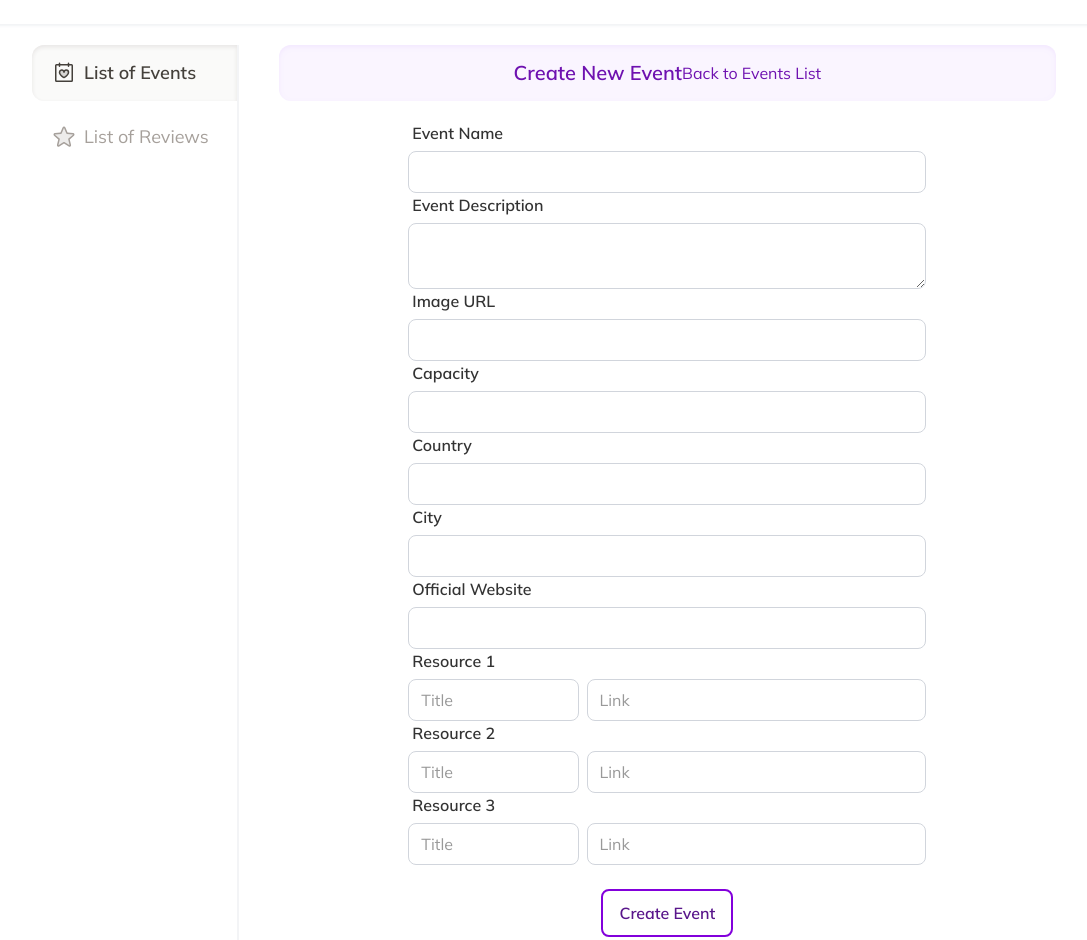
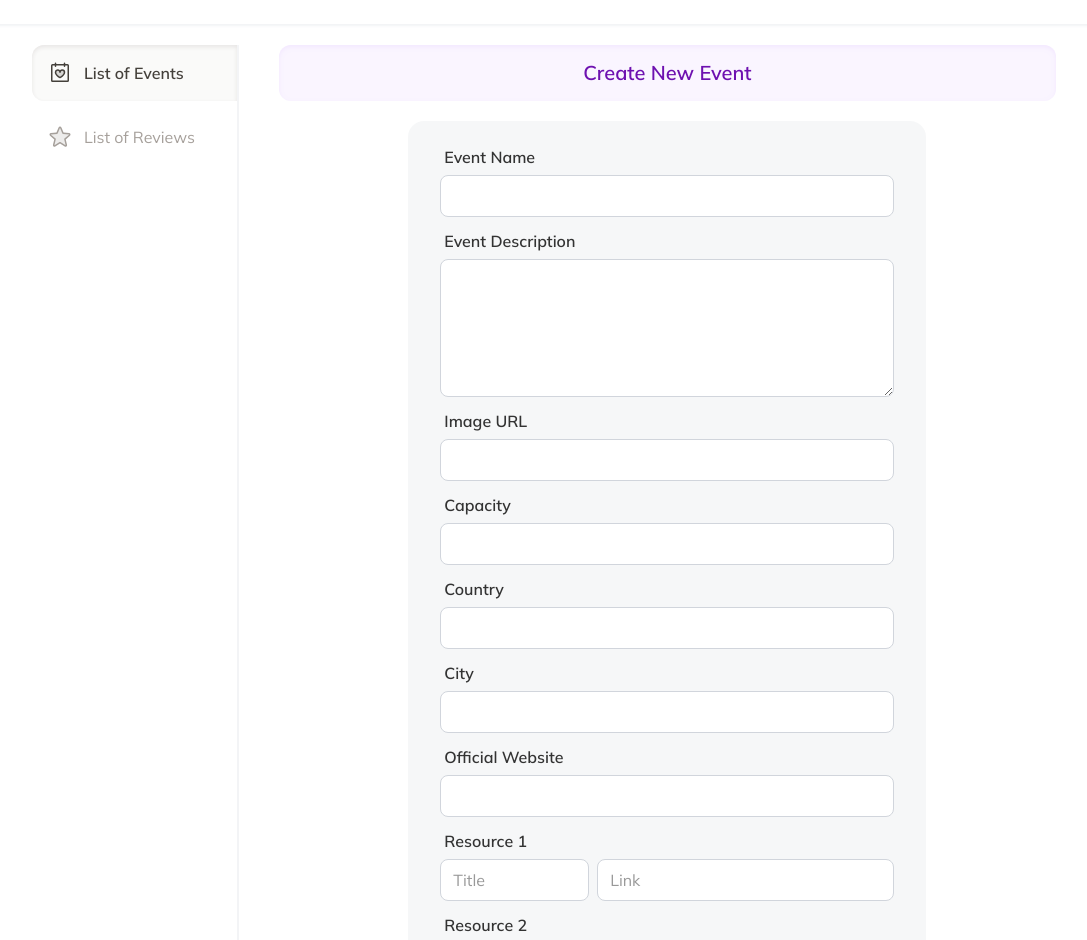
Before and after one commit to SonicScore2025/SonicScore-app, a React (Vite) app: page /admin/events/create in a window 1280 px wide. Shown: the part 52-992 px from the top of the page, without its empty margins (96-1183 px from the left). Built offline with nearby package versions, Linux system fonts and the light colour scheme.

Commit message:
style: Fix all admin bugs

```diff
--- a/index.html
+++ b/index.html
@@ -10,7 +10,7 @@
   <link
     href="https://fonts.googleapis.com/css2?family=Mulish:ital,wght@0,200..1000;1,200..1000&family=Noto+Sans:ital,wght@0,100..900;1,100..900&family=Nunito:ital,wght@0,200..1000;1,200..1000&family=Poppins:ital,wght@0,100;0,200;0,300;0,400;0,500;0,600;0,700;0,800;0,900;1,100;1,200;1,300;1,400;1,500;1,600;1,700;1,800;1,900&family=Roboto:ital,wght@0,100..900;1,100..900&display=swap"
     rel="stylesheet">
-  <title>Sonic Score</title>
+  <title>Sonic Score | Rate Your Experiences</title>
 </head>
 
 <body>
--- a/src/assets/css/table.css
+++ b/src/assets/css/table.css
@@ -10,11 +10,11 @@ table thead {
 }
 
 table thead th {
-  @apply text-center py-4 px-6 border-b-2 border-blue-200 font-semibold first:rounded-tl-xl last:rounded-tr-xl whitespace-nowrap;
+  @apply text-center py-4 px-2 border-b-2 border-blue-200 font-bold first:rounded-tl-xl last:rounded-tr-xl whitespace-nowrap text-sm;
 }
 
 table tbody td {
-  @apply text-center py-2.5 px-3 border-b border-blue-100 text-blue-900 whitespace-nowrap;
+  @apply text-center py-2.5 px-2 border-b border-blue-100 text-blue-900 whitespace-nowrap text-sm;
 }
 
 table tbody tr:hover td {
@@ -22,12 +22,6 @@ table tbody tr:hover td {
 }
 
 /* Form Initial Style */
-form.admin {
-  @apply bg-gray-100/75 px-10 py-8 rounded-xl flex flex-col gap-3;
-}
-
-
-
 form .form-control {
   @apply flex flex-col gap-1.5;
 }
@@ -44,6 +38,26 @@ form textarea {
   @apply flex-1 border border-gray-300 p-2 rounded-lg bg-white;
 }
 
+/* Admin Form  */
+form.admin {
+  @apply bg-gray-100/75 px-5 md:px-8 py-5 md:py-6 rounded-2xl flex flex-col gap-3;
+}
+
+form.admin input,
+form.admin textarea {
+  @apply outline-purple-800;
+}
+
+/* Small Forms */
+form.small-form .form-control {
+  @apply flex items-center flex-row justify-between;
+}
+
+form.small-form .form-control input {
+  @apply w-12 text-center !py-1.5;
+}
+
+/* Buttons Style */
 .btn {
   @apply py-2.5 px-4 rounded-lg  cursor-pointer border-2 font-semibold duration-300;
 }
@@ -57,15 +71,15 @@ form textarea {
 }
 
 .btn-primary-fill {
-  @apply bg-purple-700 text-white hover:bg-purple-800/80
+  @apply bg-purple-700 text-white hover:bg-purple-800/80;
 }
 
 .btn-blue {
-  @apply border-blue-900 hover:bg-blue-900 hover:text-white text-blue-900
+  @apply border-blue-900 hover:bg-blue-900 hover:text-white text-blue-900;
 }
 
 .btn-blue-fill {
-  @apply  border-blue-900 bg-blue-900 text-white hover:bg-blue-950;
+  @apply border-blue-900 bg-blue-900 text-white hover:bg-blue-950;
 }
 
 .btn-alert {
@@ -77,15 +91,5 @@ form textarea {
 }
 
 .btn-cancel {
-  @apply border-gray-400 text-gray-500 hover:bg-gray-400 hover:text-white
+  @apply border-gray-400 text-gray-500 hover:bg-gray-400 hover:text-white;
 }
-
-
-/* Small Forms Style */
-form.small-form .form-control {
-  @apply flex items-center flex-row justify-between
-}
-
-form.small-form .form-control input {
-  @apply w-12 text-center !py-1.5
-}
--- /dev/null
+++ b/src/components/Loading.jsx
@@ -0,0 +1,13 @@
+import { Waveform } from "@phosphor-icons/react";
+
+export default function Loading() {
+  return (
+    <div className="flex items-center justify-center min-h-96">
+      <Waveform
+        size={24}
+        className="animate-ping text-purple-800"
+        weight="bold"
+      />
+    </div>
+  );
+}
--- a/src/config/api.js
+++ /dev/null
@@ -1,2 +0,0 @@
-export const API_URL =
-  "https://sonicscore-api-default-rtdb.europe-west1.firebasedatabase.app";
--- a/src/index.css
+++ b/src/index.css
@@ -8,6 +8,7 @@ body {
   color: #333;
 }
 
+/* Header Section */
 .Header ul li {
   @apply text-lg font-semibold hover:text-purple-600;
 }
@@ -16,8 +17,9 @@ body {
   @apply text-purple-600;
 }
 
+/* Admin Page */
 #adminPage ul li a {
-  @apply flex h-14 items-center px-5 text-lg text-stone-400 rounded-xl md:rounded-tr-none md:rounded-br-none rounded-tl-xl rounded-bl-xl hover:bg-stone-50 hover:text-stone-500 hover:inset-shadow-sm hover:inset-shadow-stone-200 duration-300;
+  @apply flex gap-3 h-14 items-center px-4 text-stone-400 rounded-xl md:rounded-tr-none md:rounded-br-none rounded-tl-xl rounded-bl-xl hover:bg-stone-50 hover:text-stone-500 hover:inset-shadow-sm hover:inset-shadow-stone-200 duration-300;
 }
 
 #adminPage ul li a.active {
--- a/src/pages/AdminCreateEventPage.jsx
+++ b/src/pages/AdminCreateEventPage.jsx
@@ -1,6 +1,6 @@
-import axios from 'axios';
-import { useState } from 'react';
-import { Link, useNavigate } from 'react-router-dom';
+import axios from "axios";
+import { useState } from "react";
+import { Link, useNavigate } from "react-router-dom";
 
 const API_URL = import.meta.env.VITE_API_URL;
 
@@ -8,17 +8,17 @@ const CreateEventPage = () => {
   const navigate = useNavigate();
 
   const [formData, setFormData] = useState({
-    name: '',
-    description: '',
-    imageSource: '',
-    capacity: '',
-    country: '',
-    city: '',
-    website: '',
+    name: "",
+    description: "",
+    imageSource: "",
+    capacity: "",
+    country: "",
+    city: "",
+    website: "",
     resources: [
-      { sourceTitle: '', sourceURL: '' },
-      { sourceTitle: '', sourceURL: '' },
-      { sourceTitle: '', sourceURL: '' },
+      { sourceTitle: "", sourceURL: "" },
+      { sourceTitle: "", sourceURL: "" },
+      { sourceTitle: "", sourceURL: "" },
     ],
   });
 
@@ -42,7 +42,7 @@ const CreateEventPage = () => {
     return axios
       .post(`${API_URL}/events.json`, newEvent)
       .then((response) => {
-        console.log('Event Created:', response.data);
+        console.log("Event Created:", response.data);
         return true;
       })
       .catch((err) => {
@@ -57,7 +57,8 @@ const CreateEventPage = () => {
     const { country, city, resources, ...rest } = formData;
 
     const filledResources = resources.filter(
-      (resource) => resource.sourceTitle.trim() !== '' && resource.sourceURL.trim() !== ''
+      (resource) =>
+        resource.sourceTitle.trim() !== "" && resource.sourceURL.trim() !== ""
     );
 
     const newEvent = {
@@ -81,20 +82,20 @@ const CreateEventPage = () => {
     checkDuplicateEvent(newEvent.name)
       .then((isDuplicate) => {
         if (isDuplicate) {
-          alert('An event with this name already exists!');
+          alert("An event with this name already exists!");
         } else {
           createEvent(newEvent).then((success) => {
             if (success) {
-              navigate('/admin/events');
+              navigate("/admin/events");
             } else {
-              alert('Failed to create event. Please try again.');
+              alert("Failed to create event. Please try again.");
             }
           });
         }
       })
       .catch((err) => {
         console.log(err);
-        alert('Something went wrong. Please try again.');
+        alert("Something went wrong. Please try again.");
       });
   };
 
@@ -108,12 +109,9 @@ const CreateEventPage = () => {
     <div id="createEventPage">
       <div className="admin-header">
         <h1>Create New Event</h1>
-        <button className="btn-link cursor-pointer" onClick={() => navigate(-1)}>
-          Back to Events List
-        </button>
       </div>
 
-      <form className="w-2/3 mx-auto my-5" onSubmit={handleSubmit}>
+      <form className="admin md:w-2/3 mx-auto my-5" onSubmit={handleSubmit}>
         <div className="form-control">
           <label className="label">Event Name</label>
           <input
@@ -129,7 +127,10 @@ const CreateEventPage = () => {
           <label className="label">Event Description</label>
           <textarea
             value={formData.description}
-            onChange={(e) => setFormData({ ...formData, description: e.target.value })}
+            rows={5}
+            onChange={(e) =>
+              setFormData({ ...formData, description: e.target.value })
+            }
             required
             className="textarea textarea-bordered"
           />
@@ -140,7 +141,9 @@ const CreateEventPage = () => {
           <input
             type="text"
             value={formData.imageSource}
-            onChange={(e) => setFormData({ ...formData, imageSource: e.target.value })}
+            onChange={(e) =>
+              setFormData({ ...formData, imageSource: e.target.value })
+            }
             required
             className="input input-bordered"
           />
@@ -150,8 +153,11 @@ const CreateEventPage = () => {
           <label className="label">Capacity</label>
           <input
             type="number"
+            min={0}
             value={formData.capacity}
-            onChange={(e) => setFormData({ ...formData, capacity: e.target.value })}
+            onChange={(e) =>
+              setFormData({ ...formData, capacity: e.target.value })
+            }
             className="input input-bordered"
           />
         </div>
@@ -161,7 +167,9 @@ const CreateEventPage = () => {
           <input
             type="text"
             value={formData.country}
-            onChange={(e) => setFormData({ ...formData, country: e.target.value })}
+            onChange={(e) =>
+              setFormData({ ...formData, country: e.target.value })
+            }
             required
             className="input input-bordered"
           />
@@ -183,7 +191,9 @@ const CreateEventPage = () => {
           <input
             type="text"
             value={formData.website}
-            onChange={(e) => setFormData({ ...formData, website: e.target.value })}
+            onChange={(e) =>
+              setFormData({ ...formData, website: e.target.value })
+            }
             className="input input-bordered"
           />
         </div>
@@ -191,66 +201,81 @@ const CreateEventPage = () => {
         {/* Resource Inputs */}
         <div className="form-control">
           <label className="label">Resource 1</label>
-          <div className="flex gap-2">
+          <div className="flex flex-col md:flex-row gap-2">
             <input
-              className="w-1/3 input input-bordered"
+              className="md:w-1/3 input input-bordered"
               type="text"
               placeholder="Title"
               value={formData.resources[0].sourceTitle}
-              onChange={(e) => handleResourceChange(0, 'sourceTitle', e.target.value)}
+              onChange={(e) =>
+                handleResourceChange(0, "sourceTitle", e.target.value)
+              }
             />
             <input
-              className="w-2/3 input input-bordered"
+              className="md:w-2/3 input input-bordered"
               type="text"
               placeholder="Link"
               value={formData.resources[0].sourceURL}
-              onChange={(e) => handleResourceChange(0, 'sourceURL', e.target.value)}
+              onChange={(e) =>
+                handleResourceChange(0, "sourceURL", e.target.value)
+              }
             />
           </div>
         </div>
 
         <div className="form-control">
           <label className="label">Resource 2</label>
-          <div className="flex gap-2">
+          <div className="flex flex-col md:flex-row gap-2">
             <input
-              className="w-1/3 input input-bordered"
+              className="md:w-1/3 input input-bordered"
               type="text"
               placeholder="Title"
               value={formData.resources[1].sourceTitle}
-              onChange={(e) => handleResourceChange(1, 'sourceTitle', e.target.value)}
+              onChange={(e) =>
+                handleResourceChange(1, "sourceTitle", e.target.value)
+              }
             />
             <input
-              className="w-2/3 input input-bordered"
+              className="md:w-2/3 input input-bordered"
               type="text"
               placeholder="Link"
               value={formData.resources[1].sourceURL}
-              onChange={(e) => handleResourceChange(1, 'sourceURL', e.target.value)}
+              onChange={(e) =>
+                handleResourceChange(1, "sourceURL", e.target.value)
+              }
             />
           </div>
         </div>
 
         <div className="form-control">
           <label className="label">Resource 3</label>
-          <div className="flex gap-2">
+          <div className="flex flex-col md:flex-row gap-2">
             <input
-              className="w-1/3 input input-bordered"
+              className="md:w-1/3 input input-bordered"
               type="text"
               placeholder="Title"
               value={formData.resources[2].sourceTitle}
-              onChange={(e) => handleResourceChange(2, 'sourceTitle', e.target.value)}
+              onChange={(e) =>
+                handleResourceChange(2, "sourceTitle", e.target.value)
+              }
             />
             <input
-              className="w-2/3 input input-bordered"
+              className="md:w-2/3 input input-bordered"
               type="text"
               placeholder="Link"
               value={formData.resources[2].sourceURL}
-              onChange={(e) => handleResourceChange(2, 'sourceURL', e.target.value)}
+              onChange={(e) =>
+                handleResourceChange(2, "sourceURL", e.target.value)
+              }
             />
           </div>
         </div>
 
-        <div className="text-center mt-6">
-          <button type="submit" className="btn btn-primary w-auto">
+        <div className="flex gap-3 justify-center mt-6">
+          <button className="btn btn-cancel" onClick={() => navigate(-1)}>
+            Back to List
+          </button>
+          <button type="submit" className="btn btn-primary-fill flex-1 md:flex-none">
             Create Event
           </button>
         </div>
--- a/src/pages/AdminDashboardPage.jsx
+++ b/src/pages/AdminDashboardPage.jsx
@@ -11,13 +11,13 @@ const AdminDashboardPage = () => {
       <div className="w-full md:w-2/10">
         <ul className="flex flex-col gap-2">
           <li>
-            <NavLink to={"/admin/events"} className="gap-2">
+            <NavLink to={"/admin/events"}>
               <CalendarHeart size={24} weight="duotone" />
               List of Events
             </NavLink>
           </li>
           <li>
-            <NavLink to={"/admin/reviews"} className="gap-2">
+            <NavLink to={"/admin/reviews"}>
               <Star size={24} weight="duotone" />
               List of Reviews
             </NavLink>
--- a/src/pages/AdminUpdateEventPage.jsx
+++ b/src/pages/AdminUpdateEventPage.jsx
@@ -1,6 +1,7 @@
-import axios from 'axios';
-import { useEffect, useState } from 'react';
-import { Link, useNavigate, useParams } from 'react-router-dom';
+import axios from "axios";
+import { useEffect, useState } from "react";
+import { Link, useNavigate, useParams } from "react-router-dom";
+import Loading from "../components/Loading";
 
 const API_URL = import.meta.env.VITE_API_URL;
 
@@ -10,17 +11,17 @@ const UpdateEventPage = () => {
   const navigate = useNavigate();
   const [loading, setLoading] = useState(true);
   const [formData, setFormData] = useState({
-    name: '',
-    description: '',
-    imageSource: '',
-    capacity: '',
-    country: '',
-    city: '',
-    website: '',
+    name: "",
+    description: "",
+    imageSource: "",
+    capacity: "",
+    country: "",
+    city: "",
+    website: "",
     resources: [
-      { sourceTitle: '', sourceURL: '' },
-      { sourceTitle: '', sourceURL: '' },
-      { sourceTitle: '', sourceURL: '' },
+      { sourceTitle: "", sourceURL: "" },
+      { sourceTitle: "", sourceURL: "" },
+      { sourceTitle: "", sourceURL: "" },
     ],
   });
 
@@ -39,17 +40,17 @@ const UpdateEventPage = () => {
   useEffect(() => {
     if (eventData) {
       setFormData({
-        name: eventData.name || '',
-        description: eventData.description || '',
-        imageSource: eventData.imageSource || '',
-        capacity: eventData.capacity || '',
-        country: eventData.location?.country || '',
-        city: eventData.location?.city || '',
-        website: eventData.website || '',
+        name: eventData.name || "",
+        description: eventData.description || "",
+        imageSource: eventData.imageSource || "",
+        capacity: eventData.capacity || "",
+        country: eventData.location?.country || "",
+        city: eventData.location?.city || "",
+        website: eventData.website || "",
         resources: eventData.resources || [
-          { sourceTitle: '', sourceURL: '' },
-          { sourceTitle: '', sourceURL: '' },
-          { sourceTitle: '', sourceURL: '' },
+          { sourceTitle: "", sourceURL: "" },
+          { sourceTitle: "", sourceURL: "" },
+          { sourceTitle: "", sourceURL: "" },
         ],
       });
     }
@@ -63,7 +64,9 @@ const UpdateEventPage = () => {
           id,
           ...response.data[id],
         }));
-        return eventsArr.some((item) => item.name === eventName && item.id !== id);
+        return eventsArr.some(
+          (item) => item.name === eventName && item.id !== id
+        );
       })
       .catch((err) => {
         console.log(err);
@@ -81,7 +84,7 @@ const UpdateEventPage = () => {
     return axios
       .patch(`${API_URL}/events/${id}.json`, updatedEvent)
       .then(() => {
-        console.log('Event Updated');
+        console.log("Event Updated");
         return true;
       })
       .catch((err) => {
@@ -96,7 +99,8 @@ const UpdateEventPage = () => {
     const { country, city, resources, ...rest } = formData;
 
     const filledResources = resources.filter(
-      (resource) => resource.sourceTitle.trim() !== '' && resource.sourceURL.trim() !== ''
+      (resource) =>
+        resource.sourceTitle.trim() !== "" && resource.sourceURL.trim() !== ""
     );
 
     const updatedEvent = {
@@ -111,28 +115,26 @@ const UpdateEventPage = () => {
     checkDuplicateEvent(updatedEvent.name)
       .then((isDuplicate) => {
         if (isDuplicate) {
-          alert('An event with this name already exists!');
+          alert("An event with this name already exists!");
         } else {
           updateEvent(updatedEvent);
         }
       })
       .catch((err) => {
         console.log(err);
-        alert('Something went wrong. Please try again.');
+        alert("Something went wrong. Please try again.");
       });
   };
 
-  if (loading) return <p>Loading...</p>;
+  if (loading) return <Loading />;
 
   return (
-    <div>
-      <div className="flex justify-between items-center">
-        <h1 className="text-2xl font-semibold text-center">Update Event</h1>
-        <Link to={'/admin/events'}>Back to Events List</Link>
+    <div id="updateEventPage">
+      <div className="admin-header">
+        <h1>Update Event</h1>
       </div>
 
-      <div>
-        <form className="w-1/2 mx-auto my-10" onSubmit={handleSubmit}>
+      <form className="admin md:w-2/3 mx-auto my-5" onSubmit={handleSubmit}>
         <div className="form-control">
           <label className="label">Event Name</label>
           <input
@@ -148,7 +150,10 @@ const UpdateEventPage = () => {
           <label className="label">Event Description</label>
           <textarea
             value={formData.description}
-              onChange={(e) => setFormData({ ...formData, description: e.target.value })}
+            rows="5"
+            onChange={(e) =>
+              setFormData({ ...formData, description: e.target.value })
+            }
             required
             className="textarea textarea-bordered"
           />
@@ -159,7 +164,9 @@ const UpdateEventPage = () => {
           <input
             type="text"
             value={formData.imageSource}
-              onChange={(e) => setFormData({ ...formData, imageSource: e.target.value })}
+            onChange={(e) =>
+              setFormData({ ...formData, imageSource: e.target.value })
+            }
             required
             className="input input-bordered"
           />
@@ -169,8 +176,11 @@ const UpdateEventPage = () => {
           <label className="label">Capacity</label>
           <input
             type="number"
+            min="0"
             value={formData.capacity}
-              onChange={(e) => setFormData({ ...formData, capacity: e.target.value })}
+            onChange={(e) =>
+              setFormData({ ...formData, capacity: e.target.value })
+            }
             className="input input-bordered"
           />
         </div>
@@ -180,7 +190,9 @@ const UpdateEventPage = () => {
           <input
             type="text"
             value={formData.country}
-              onChange={(e) => setFormData({ ...formData, country: e.target.value })}
+            onChange={(e) =>
+              setFormData({ ...formData, country: e.target.value })
+            }
             required
             className="input input-bordered"
           />
@@ -202,7 +214,9 @@ const UpdateEventPage = () => {
           <input
             type="text"
             value={formData.website}
-              onChange={(e) => setFormData({ ...formData, website: e.target.value })}
+            onChange={(e) =>
+              setFormData({ ...formData, website: e.target.value })
+            }
             className="input input-bordered"
           />
         </div>
@@ -211,35 +225,41 @@ const UpdateEventPage = () => {
         {[0, 1, 2].map((index) => (
           <div key={index} className="form-control">
             <label className="label">{`Resource ${index + 1}`}</label>
-              <div className="flex gap-2">
+            <div className="flex flex-col md:flex-row gap-2">
               <input
-                  className="w-1/3 input input-bordered"
+                className="md:w-1/3 input input-bordered"
                 type="text"
                 placeholder="Title"
-                  value={formData.resources[index]?.sourceTitle || ''}
-                  onChange={(e) => handleResourceChange(index, 'sourceTitle', e.target.value)}
+                value={formData.resources[index]?.sourceTitle || ""}
+                onChange={(e) =>
+                  handleResourceChange(index, "sourceTitle", e.target.value)
+                }
               />
               <input
-                  className="w-2/3 input input-bordered"
+                className="md:w-2/3 input input-bordered"
                 type="text"
                 placeholder="Link"
-                  value={formData.resources[index]?.sourceURL || ''}
-                  onChange={(e) => handleResourceChange(index, 'sourceURL', e.target.value)}
+                value={formData.resources[index]?.sourceURL || ""}
+                onChange={(e) =>
+                  handleResourceChange(index, "sourceURL", e.target.value)
+                }
               />
             </div>
           </div>
         ))}
 
         <div className="mt-6 gap-2 flex justify-center">
-            <button type="submit" className="btn btn-primary w-auto">
+          <button className="btn btn-cancel" onClick={() => navigate(-1)}>
+            Back to List
+          </button>
+          <button
+            type="submit"
+            className="btn btn-primary-fill flex-1 md:flex-none"
+          >
             Update Event
-            </button>
-            <button className="btn btn-alert" onClick={() => navigate(-1)}>
-              Cancel
           </button>
         </div>
       </form>
-      </div>
     </div>
   );
 };
```
Also changed, not shown: src/App.jsx (+22 -15 lines), src/pages/AdminEventListPage.jsx (+24 -13 lines), src/pages/AdminReviewsListPage.jsx (+36 -18 lines). Lines whose indentation alone changed are shown as unchanged.
